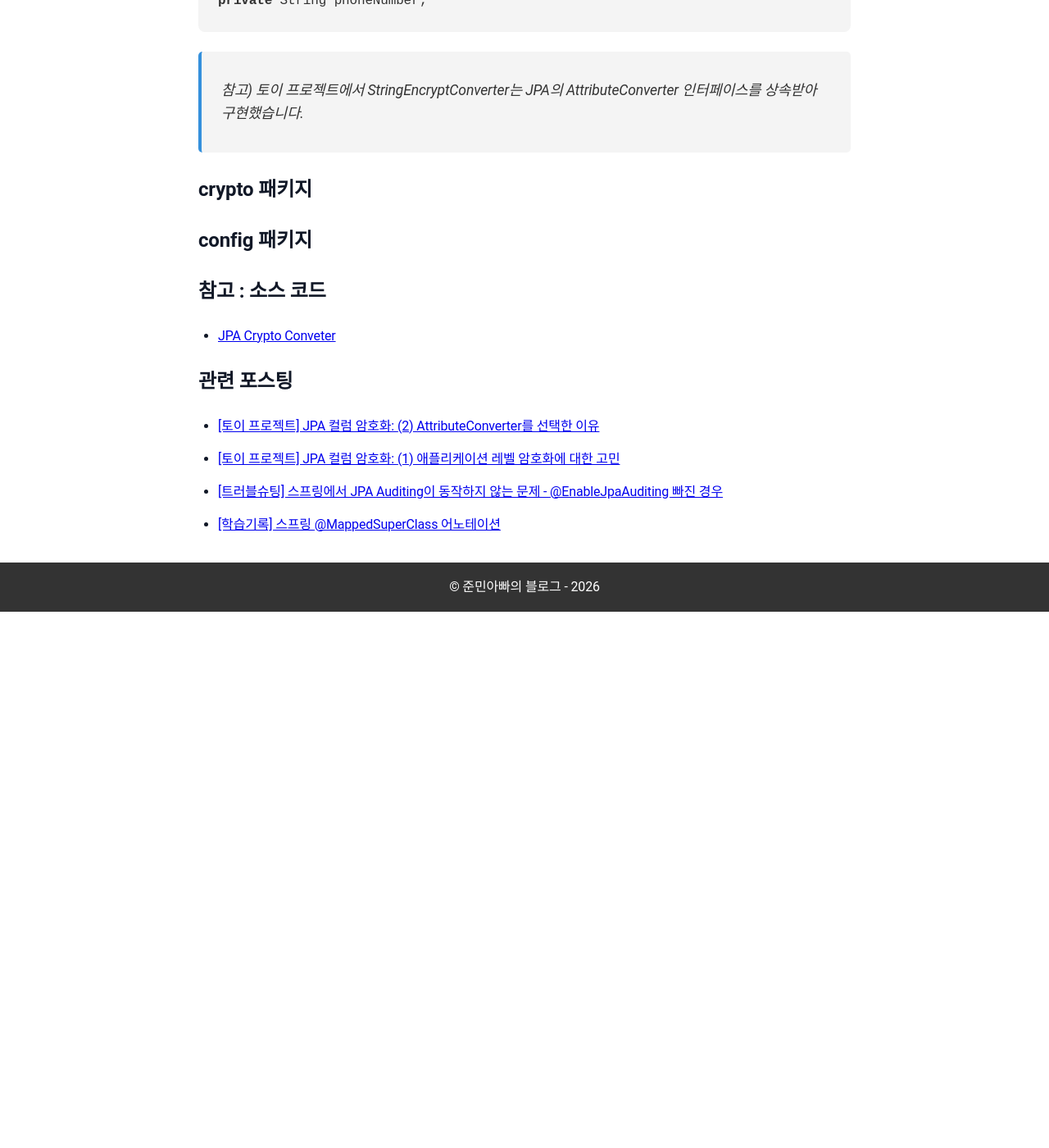
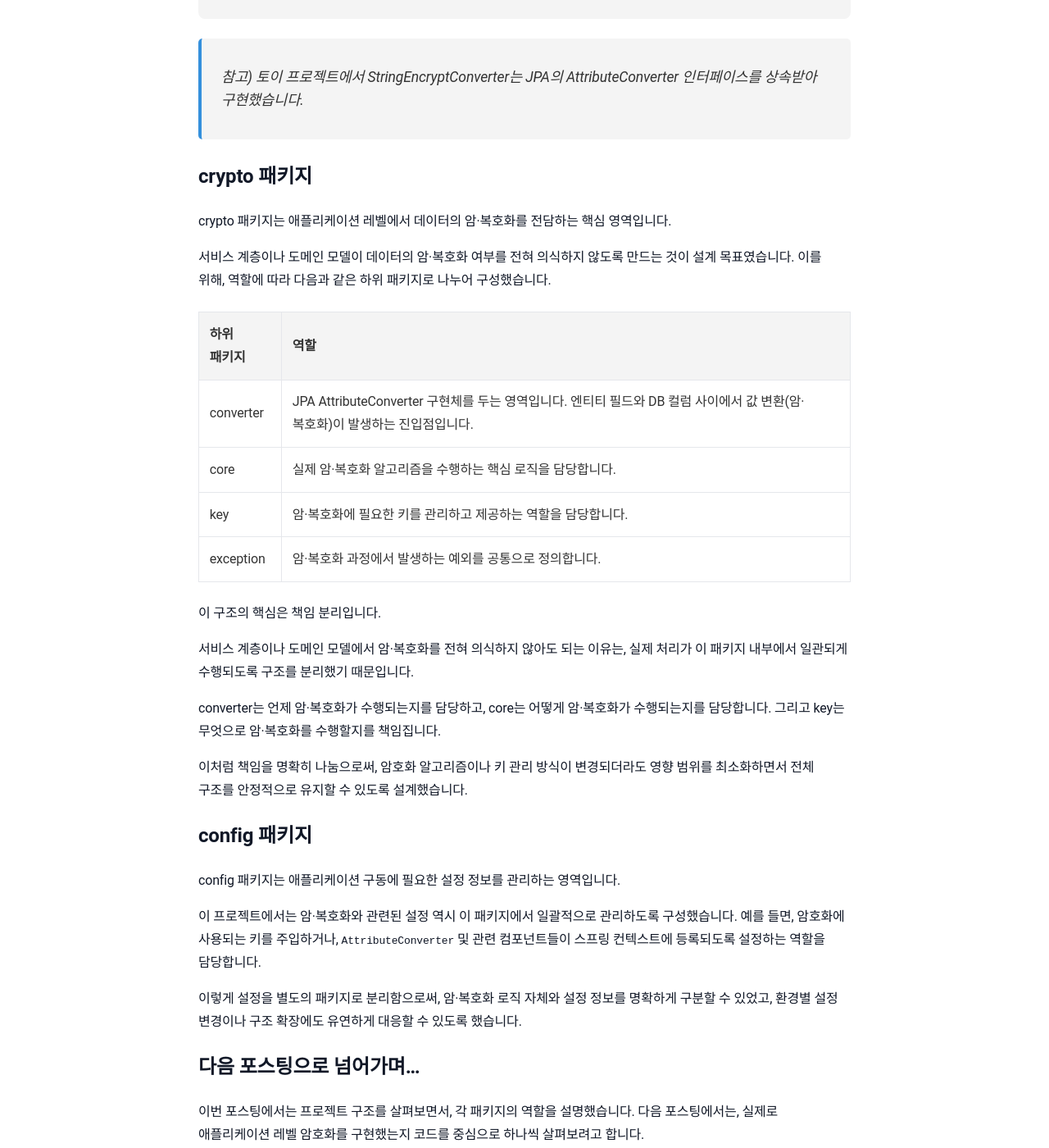
Before and after one commit to sanghoon-lee/sanghoon-lee.github.io, a Jekyll site: the page built from _posts/2026-01-26-JPACryptoConverter3.md, in a window 1280 px wide and 1400 px high, scrolled down 2796 px. Shown: the whole window at 82% size. Built offline with Jekyll 4.4.1, drawn with Linux system fonts in a browser that asks for light colours; nearby versions of some CDN libraries; comment, search, counter and statistics services are not loaded; before the commit the page ends 3542 px from its top, so only the background shows below that; some of the changed text lies outside the part shown.

Commit message:
포스팅 내용 수정

```diff
--- a/_posts/2026-01-26-JPACryptoConverter3.md
+++ b/_posts/2026-01-26-JPACryptoConverter3.md
@@ -42,9 +42,7 @@ categories: 토이프로젝트
 
 ## api 패키지
 
-api 패키지는 외부 요청을 받아 비즈니스 흐름을 처리하는 역할을 담당합니다.
-
-하위 패키지 구성은 다음과 같습니다.
+api 패키지는 외부 요청을 받아 비즈니스 흐름을 처리하는 역할을 담당합니다. 이 패키지는 다음과 같은 하위 패키지로 구성되어 있습니다.
 
 | 하위 패키지 | 역할 |
 | --- | --- |
@@ -67,7 +65,7 @@ API를 사용하는 입장에서는 이를 의식할 필요가 없습니다.
 
 domain 패키지는 애플리케이션의 도메인 모델을 표현하는 영역으로, 엔티티와 리포지토리를 통해 비즈니스 관점의 데이터 구조와 상태를 정의합니다.
 
-하위 패키지 구성은 다음과 같습니다.
+각 하위 패키지는 다음과 같은 역할을 담당합니다.
 
 | 하위 패키지 | 역할 |
 | --- | --- |
@@ -88,13 +86,51 @@ private String phoneNumber;
 
 > 참고) 토이 프로젝트에서 StringEncryptConverter는 JPA의 AttributeConverter 인터페이스를 상속받아 구현했습니다.
 
-
-
-
-
 ## crypto 패키지
 
+crypto 패키지는 애플리케이션 레벨에서
+데이터의 암·복호화를 전담하는 핵심 영역입니다.
+
+서비스 계층이나 도메인 모델이 데이터의 암·복호화 여부를 전혀 의식하지 않도록 만드는 것이 설계 목표였습니다. 이를 위해,
+역할에 따라 다음과 같은 하위 패키지로 나누어 구성했습니다.
+
+| 하위 패키지 | 역할 |
+| ---- | ----  |
+| converter |	JPA AttributeConverter 구현체를 두는 영역입니다. 엔티티 필드와 DB 컬럼 사이에서 값 변환(암·복호화)이 발생하는 진입점입니다. |
+| core |	실제 암·복호화 알고리즘을 수행하는 핵심 로직을 담당합니다. |
+| key |	암·복호화에 필요한 키를 관리하고 제공하는 역할을 담당합니다. |
+| exception	| 암·복호화 과정에서 발생하는 예외를 공통으로 정의합니다. |
+
+이 구조의 핵심은 책임 분리입니다.
+
+서비스 계층이나 도메인 모델에서 암·복호화를 전혀 의식하지 않아도 되는 이유는, 실제 처리가 이 패키지 내부에서 일관되게 수행되도록 구조를 분리했기 때문입니다.
+
+converter는 언제 암·복호화가 수행되는지를 담당하고,
+core는 어떻게 암·복호화가 수행되는지를 담당합니다.
+그리고 key는 무엇으로 암·복호화를 수행할지를 책임집니다.
+
+이처럼 책임을 명확히 나눔으로써,
+암호화 알고리즘이나 키 관리 방식이 변경되더라도
+영향 범위를 최소화하면서
+전체 구조를 안정적으로 유지할 수 있도록 설계했습니다.
+
 ## config 패키지
+
+config 패키지는 애플리케이션 구동에 필요한 설정 정보를 관리하는 영역입니다.
+
+이 프로젝트에서는 암·복호화와 관련된 설정 역시
+이 패키지에서 일괄적으로 관리하도록 구성했습니다.
+예를 들면, 암호화에 사용되는 키를 주입하거나,
+`AttributeConverter` 및 관련 컴포넌트들이
+스프링 컨텍스트에 등록되도록 설정하는 역할을 담당합니다.
+
+이렇게 설정을 별도의 패키지로 분리함으로써,
+암·복호화 로직 자체와 설정 정보를 명확하게 구분할 수 있었고,
+환경별 설정 변경이나 구조 확장에도 유연하게 대응할 수 있도록 했습니다.
+
+## 다음 포스팅으로 넘어가며...
+
+이번 포스팅에서는 프로젝트 구조를 살펴보면서, 각 패키지의 역할을 설명했습니다. 다음 포스팅에서는, 실제로 애플리케이션 레벨 암호화를 구현했는지 코드를 중심으로 하나씩 살펴보려고 합니다.
 
 ## 참고 : 소스 코드
 * [JPA Crypto Conveter](https://github.com/sanghoon-lee/jpa-crypto-converter)
```
Also changed, not shown: _posts/2026-01-24-JPACryptoConverter.md (+2 -2 lines), _posts/2026-01-25-JPACryptoConverter2.md (+1 -1 lines).
